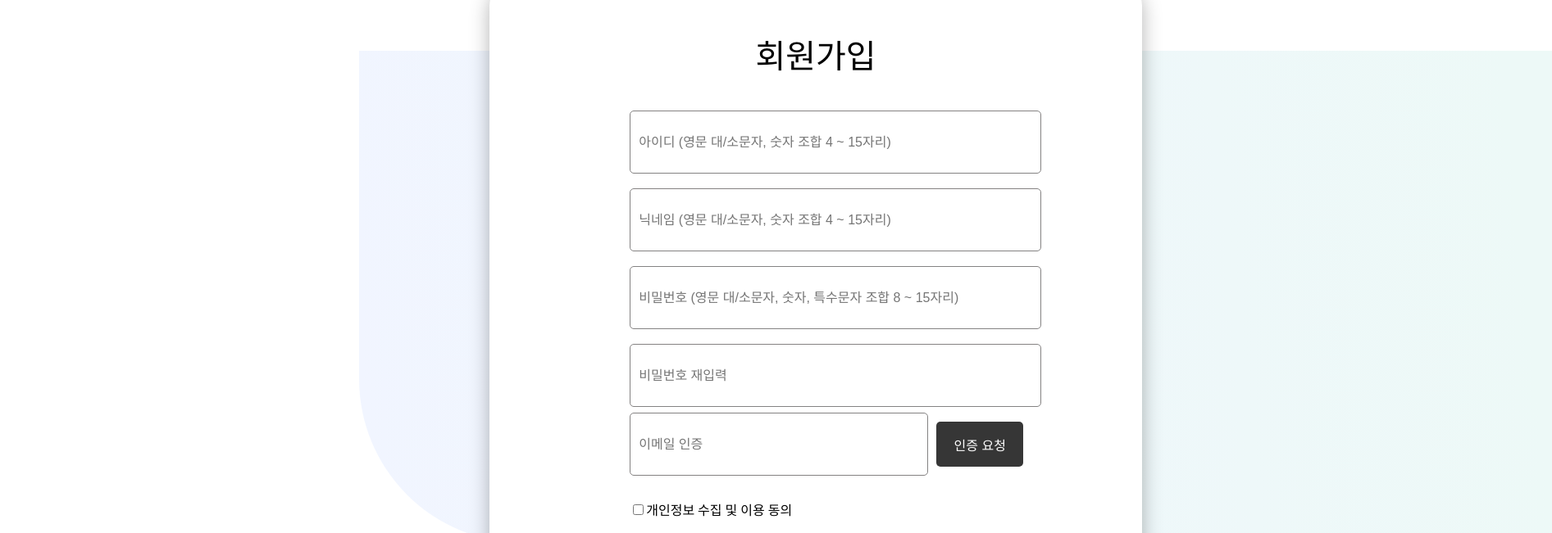
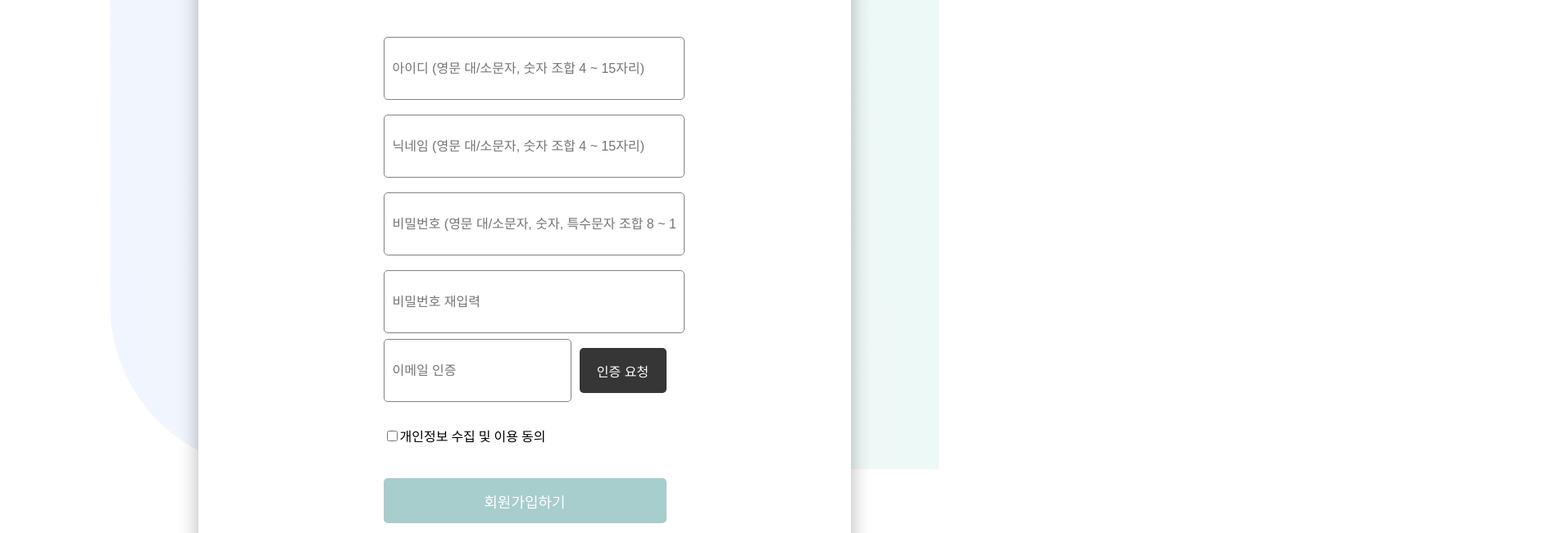
Before and after one commit to TripTune-Project/TripTune-Frontend, a Next.js app: page /Join in a window 1280 px wide. Shown: the part 213-864 px from the top of the page at 82% size, 1893 px wide, since content can reach past the window. Built offline with nearby package versions, Linux system fonts and the light colour scheme.

Commit message:
[24-08-09] 가로 스크롤 삭제

```diff
--- a/src/app/page.tsx
+++ b/src/app/page.tsx
@@ -128,8 +128,6 @@ const Home: React.FC = () => {
 						src={travelImage}
 						alt="온보딩 이미지"
 						objectFit="cover"
-						width={"1920"}
-						height={"610"}
 					/>
 					<div className={styles.onBoardingContent}>
 						<div className={styles.onBoardingText}>
--- a/src/styles/Header.module.css
+++ b/src/styles/Header.module.css
@@ -1,5 +1,5 @@
 .headerMenu {
-    width: auto;
+    width: 100%;
     max-width: 1920px;
     height: 5.69rem;
     flex-shrink: 0;
--- a/src/styles/Join.module.css
+++ b/src/styles/Join.module.css
@@ -3,29 +3,36 @@
     padding: 0;
     flex-shrink: 0;
     position: relative;
+    width: 100%;
+    display: flex;
+    justify-content: center;
 }
 
 .joinBackground::before {
     content: '';
     position: absolute;
-    width: 1455px;
+    width: 80%;
+    max-width: 1455px;
     height: 601px;
-    border-radius: 0px 0px 0px 200px;
+    border-radius: 0 0 0 200px;
     background: linear-gradient(264deg, #EDF9F7 3.98%, #F1F5FF 98.44%);
     top: 10%;
-    left: 54%;
+    left: 50%;
+    transform: translateX(-50%);
     z-index: -1;
 }
 
 .joinContainer {
-    margin-top:82px;
-    margin-left:74%;
-    width: 756px;
+    margin-top: 82px;
+    margin: 0 auto;
+    width: 80%;
+    max-width: 756px;
     height: 814px;
     padding: 20px;
     border-radius: 30px;
     background: #FFF;
-    box-shadow: 0px 8px 24px 0px rgba(0, 0, 0, 0.30);
+    box-shadow: 0px 8px 24px rgba(0, 0, 0, 0.30);
+    display: flex;
     flex-direction: column;
     align-items: center;
 }
@@ -41,15 +48,16 @@
 }
 
 .inputGroup {
-    width: 480px;
+    width: 100%;
+    max-width: 480px;
     height: 55px;
     flex-shrink: 0;
     margin-bottom: 40px;
-    margin-left:20%;
 }
 
 .input {
-    width: 480px;
+    width: 100%;
+    max-width: 480px;
     height: 55px;
     padding: 10px;
     border: 1px solid #848282;
@@ -59,7 +67,8 @@
 }
 
 .inputError {
-    width: 480px;
+    width: 100%;
+    max-width: 480px;
     height: 55px;
     border: 1px solid red;
 }
@@ -72,7 +81,8 @@
 }
 
 .submitButton {
-    width: 480px;
+    width: 100%;
+    max-width: 480px;
     height: 55px;
     background-color: #A7CDCC;
     color: white;
@@ -81,7 +91,6 @@
     border-radius: 5px;
     cursor: pointer;
     margin-top: 20px;
-    margin-left:20%;
 }
 
 .notificationMessage {
@@ -93,32 +102,22 @@
     display: flex;
     align-items: center;
     margin-bottom: 20px;
-    margin-left:20%;
+    width: 100%;
+    max-width: 480px;
 }
 
 .emailGroup {
     display: flex;
     justify-content: space-between;
     align-items: center;
-    width: 480px;
+    width: 100%;
+    max-width: 480px;
     height: 55px;
     margin-bottom: 40px;
-    margin-left:20%;
-}
-
-.emailInput {
-    width: 480px;
-    height: 55px;
-    padding: 10px;
-    border: 1px solid #848282;
-    border-radius: 5px;
-    background: #FFF;
-    font-size: 16px
 }
 
 .emailInput {
     flex: 1;
-    width: 480px;
     height: 55px;
     padding: 10px;
     border: 1px solid #848282;
--- a/src/styles/Layout.module.css
+++ b/src/styles/Layout.module.css
@@ -1,13 +1,15 @@
 .main {
-    width:auto;
+    width: 100%;
     max-width: 1920px;
     flex-shrink: 0;
-    border-bottom: 1px solid #C4C4C4;
     border-bottom: 1px solid #C4C4C4;
     backdrop-filter: blur(2px);
     flex-direction: column;
 }
+
 .header {
+    display: flex;
+    align-items: center;
     height: 91px;
     flex-shrink: 0;
     border-bottom: 1px solid #C4C4C4;
@@ -16,7 +18,7 @@
 }
 
 .header_left {
-    float: left;
+    margin-right: auto;
 }
 
 .section {
@@ -25,23 +27,23 @@
 }
 
 .content {
-    width:auto;
+    width: 100%;
     max-width: 1920px;
     height: 1336px;
 }
 
 .footer {
-    width:100vw;
+    width: 100%;
     max-width: 1920px;
     height: 324px;
     flex-shrink: 0;
     background: #363636;
 }
 
-.logoImg, .email,.github,.copyright {
-    margin-left:202px;
+.logoImg, .email, .github, .copyright {
+    margin-left: 202px;
     color: #FFF;
-    font-family: Noto Sans KR, serif;
+    font-family: 'Noto Sans KR', serif;
     font-size: 17px;
     font-style: normal;
     font-weight: 700;
--- a/src/styles/Login.module.css
+++ b/src/styles/Login.module.css
@@ -3,25 +3,31 @@
     padding: 0;
     flex-shrink: 0;
     position: relative;
+    width: 100%;
+    display: flex;
+    justify-content: center;
 }
 
 .loginBackground::before {
     content: '';
     position: absolute;
-    width: 1455px;
+    width: 80%;
+    max-width: 1455px;
     height: 601px;
-    border-radius: 0px 0px 0px 200px;
+    border-radius: 0 0 0 200px;
     background: linear-gradient(264deg, #EDF9F7 3.98%, #F1F5FF 98.44%);
     top: 10%;
-    left: 54%;
+    left: 50%;
+    transform: translateX(-50%);
     z-index: -1;
 }
 
 .loginContainer {
-    margin-top:82px;
-    margin-left:74%;
+    margin-top: 82px;
+    margin: 0 auto;
     z-index: 1;
-    width: 756px;
+    width: 80%;
+    max-width: 756px;
     height: 814px;
     flex-shrink: 0;
     padding: 20px;
@@ -52,14 +58,16 @@
 }
 
 .inputGroup {
-    width: 480px;
+    width: 100%;
+    max-width: 480px;
     height: 60px;
     flex-shrink: 0;
     margin-bottom: 40px;
 }
 
 .input {
-    width: 480px;
+    width: 100%;
+    max-width: 480px;
     height: 60px;
     flex-shrink: 0;
     padding: 10px;
@@ -71,13 +79,15 @@
 }
 
 .inputError {
-    width: 480px;
+    width: 100%;
+    max-width: 480px;
     height: 60px;
     border: 1px solid red;
 }
 
 .submitButton {
-    width: 480px;
+    width: 100%;
+    max-width: 480px;
     height: 60px;
     flex-shrink: 0;
     padding: 15px;
@@ -100,7 +110,8 @@
     display: flex;
     justify-content: center;
     align-items: center;
-    width: 480px;
+    width: 100%;
+    max-width: 480px;
     margin-top: 10px;
 }
 
@@ -141,7 +152,8 @@
 }
 
 .kakaoButton, .naverButton {
-    width: 480px;
+    width: 100%; /* 상대적인 너비 사용 */
+    max-width: 480px;
     height: 60px;
     flex-shrink: 0;
     padding: 15px;
@@ -156,17 +168,16 @@
 
 .kakaoButton {
     display: flex;
-    width: 480px;
-    padding: 19px 152px;
+    padding: 19px 0; /* 좌우 여백을 제거하여 중앙 정렬 */
     align-items: center;
+    justify-content: center;
     gap: 15px;
     background: #FEE500;
 }
 
 .naverButton {
     display: flex;
-    width: 480px;
-    padding: 19px 154px;
+    padding: 19px 0;
     justify-content: center;
     align-items: center;
     gap: 15px;
--- a/src/styles/global.css
+++ b/src/styles/global.css
@@ -7,6 +7,8 @@ body {
     width: 100%;
     height: 100%;
     display: flex;
+    overflow-x: hidden;
+    box-sizing: border-box;
     align-items: center;
     justify-content: center;
     scroll-behavior: smooth;
@@ -22,6 +24,12 @@ a {
     margin: 0;
     padding: 0;
     box-sizing: border-box;
+}
+
+*,
+*::before,
+*::after {
+    box-sizing: inherit;
 }
 
 button {
@@ -91,3 +99,8 @@ button:focus {
 ::-webkit-scrollbar-track {
     background: #f1f1f1;
 }
+
+body::-webkit-scrollbar {
+    width: 0;
+    height: 0;
+}
```
Also changed, not shown: src/styles/onBoard.module.css (+11 -7 lines).
